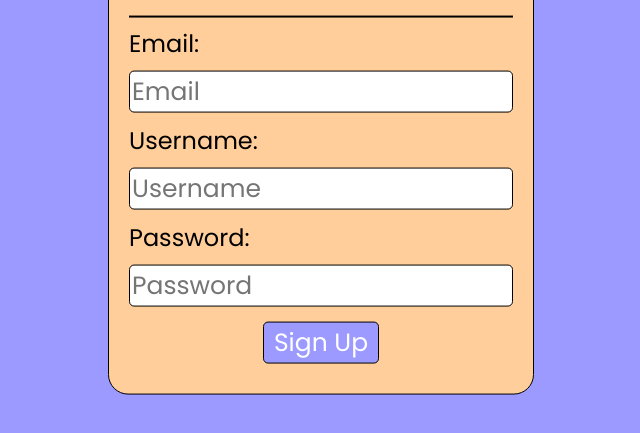
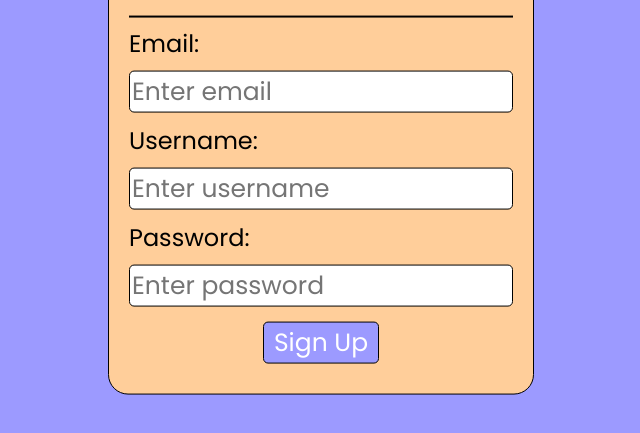
Before and after one commit to aimyv/lap-2-code-challenge, a plain HTML site: page client/register.html in a window 1280 px wide. Shown: the part 241-674 px from the top of the page, without its empty margins (319-959 px from the left). Drawn offline with Linux system fonts and the light colour scheme.

Commit message:
edited placeholder values

```diff
--- a/client/register.html
+++ b/client/register.html
@@ -16,11 +16,11 @@
         <hr>
         <form id="registerForm">
             <label for="remail">Email:</label>
-            <input id="remail" type="email" placeholder="Email">
+            <input id="remail" type="email" placeholder="Enter email">
             <label for="rusername">Username:</label>
-            <input id="rusername" type="text" placeholder="Username">
+            <input id="rusername" type="text" placeholder="Enter username">
             <label for="rpassword">Password:</label>
-            <input id="rpassword" type="password" placeholder="Password">
+            <input id="rpassword" type="password" placeholder="Enter password">
             <input id="register2" type="submit" value="Sign Up">
         </form>
         <br>
```
Also changed, not shown: client/index.html (+2 -2 lines).
